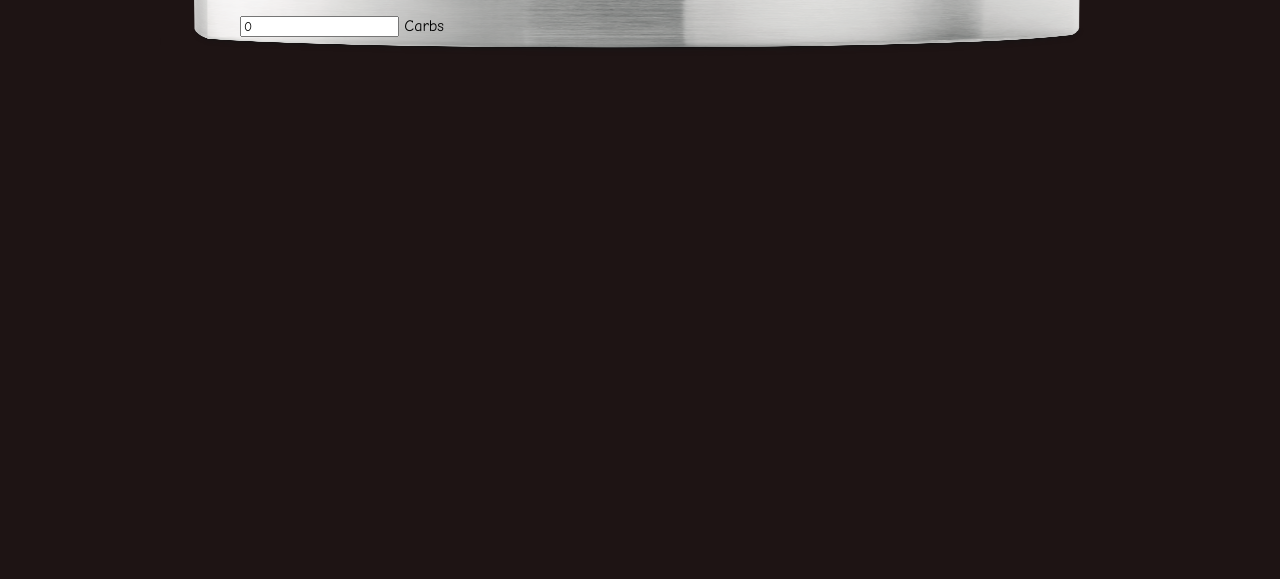
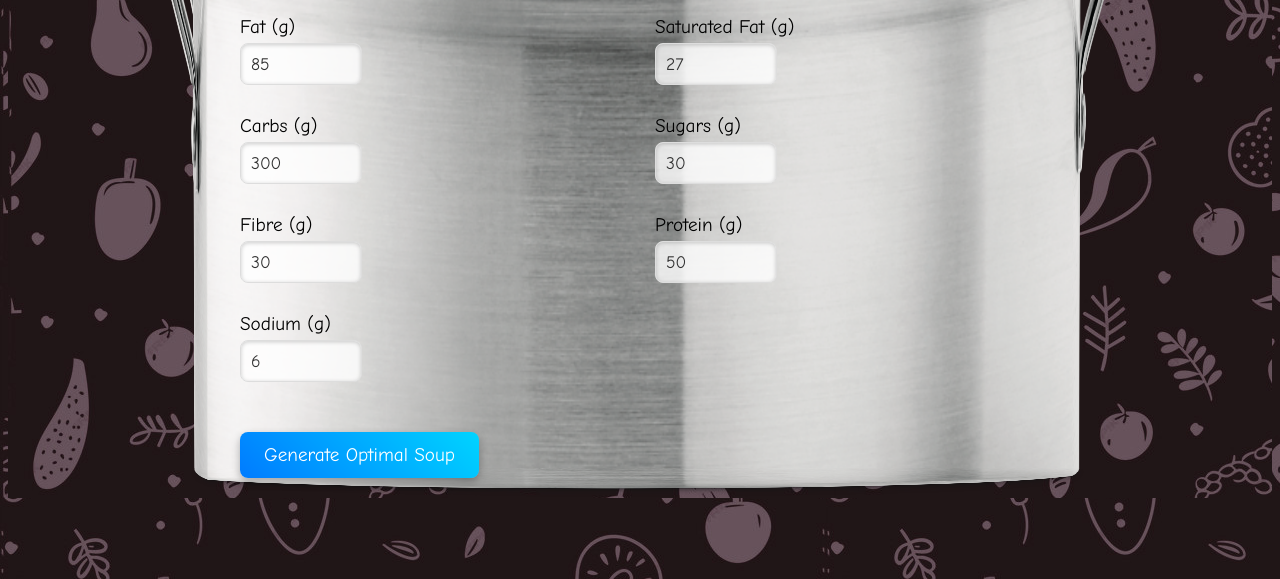
Before and after one commit to zac-garby/whatsinstock, a plain HTML site: page static/index.html in a window 1280 px wide. Shown: the part 221-800 px from the top of the page. Drawn offline with Linux system fonts and the light colour scheme.

Commit message:
random website stuff

```diff
--- a/static/index.html
+++ b/static/index.html
@@ -4,18 +4,57 @@
     <meta charset="UTF-8">
     <meta name="viewport" content="width=device-width, initial-scale=1.0">
     <title>What's in stock?</title>
-
     <link rel="stylesheet" href="styles.css">
 </head>
 <body>
     <div class="wrapper">
         <h1>What's in stock?</h1>
         <form id="config">
-            <div class="input-boxes">
-                <div>
-                    <input type="number" name="carbs" value="0" />
-                    <label for="carbs">Carbs</label>
-                </div>
+            <!-- Fat -->
+            <div class="input-box">
+                <label for="fat">Fat (g)</label>
+                <input type="number" id="fat" name="fat" value="85" min="70" max="100" placeholder="e.g., 85" />
+            </div>
+
+            <!-- Saturated Fat -->
+            <div class="input-box">
+                <label for="saturatedFat">Saturated Fat (g)</label>
+                <input type="number" id="saturatedFat" name="saturatedFat" value="27" min="20" max="35" placeholder="e.g., 27" />
+            </div>
+
+            <!-- Carbohydrates -->
+            <div class="input-box">
+                <label for="carbs">Carbs (g)</label>
+                <input type="number" id="carbs" name="carbs" value="300" min="200" max="400" placeholder="e.g., 300" />
+            </div>
+
+            <!-- Free Sugars -->
+            <div class="input-box">
+                <label for="sugars">Sugars (g)</label>
+                <input type="number" id="sugars" name="sugars" value="30" min="20" max="35" placeholder="e.g., 30" />
+            </div>
+
+            <!-- Fibre -->
+            <div class="input-box">
+                <label for="fiber">Fibre (g)</label>
+                <input type="number" id="fiber" name="fiber" value="30" min="20" max="40" placeholder="e.g., 30" />
+            </div>
+
+            <!-- Protein -->
+            <div class="input-box">
+                <label for="protein">Protein (g)</label>
+                <input type="number" id="protein" name="protein" value="50" min="40" max="60" placeholder="e.g., 50" />
+            </div>
+
+            <!-- Sodium (Salt) -->
+            <div class="input-box">
+                <label for="sodium">Sodium (g)</label>
+                <input type="number" id="sodium" name="sodium" value="6" min="0" max="10" step="0.1" placeholder="e.g., 6" />
+            </div>
+
+            <!-- Submit Button -->
+            <div class="submit-box">
+                <button type="submit">Generate Optimal Soup</button>
             </div>
         </form>
     </div>
--- a/static/styles.css
+++ b/static/styles.css
@@ -3,7 +3,10 @@
 }
 
 html, body {
+    background-image: url("/img/bg.jpg");
     background-color: rgb(30, 20, 20);
+    background-repeat: repeat; /* Ensures the background image tiles */
+    background-size: auto; /* Adjust this based on your image's desired size */
 }
 
 div.wrapper {
@@ -12,7 +15,7 @@ div.wrapper {
     right: 0;
     margin: auto;
     margin-top: 100px;
-    padding: 20px 80px 20px 80px;
+    padding: 20px 80px;
     border-image: url("/img/pot.png");
     border-image-slice: 121 147 169 169 fill;
     border-image-width: 30px 48px;
@@ -35,6 +38,60 @@ div.input-boxes {
     gap: 20px;
 }
 
-div.input-boxes div {
+#config {
+    display: grid;
+    grid-template-columns: 1fr 1fr;
+    gap: 30px;
+}
 
+.input-box {
+    display: flex;
+    flex-direction: column;
+    align-items: flex-start;
 }
+
+label {
+    font-size: 1.2em;
+    margin-bottom: 5px;
+    color: #000000;
+}
+
+input[type="number"] {
+    width: 100%;
+    max-width: 100px;
+    padding: 10px;
+    border: 1px solid #ddd;
+    border-radius: 8px;
+    font-size: 1.1em;
+    background: rgba(255, 255, 255, 0.8);
+    color: #333;
+    box-shadow: inset 0 1px 4px rgba(0, 0, 0, 0.2);
+    transition: all 0.3s;
+}
+
+input[type="number"]:focus {
+    border-color: #007bff;
+    box-shadow: 0 0 8px rgba(0, 123, 255, 0.5);
+}
+
+.submit-box {
+    grid-column: span 2;
+    margin-top: 20px;
+}
+
+button {
+    padding: 12px 24px;
+    background: linear-gradient(45deg, #007bff, #00d4ff);
+    color: #fff;
+    border: none;
+    border-radius: 8px;
+    font-size: 1.2em;
+    cursor: pointer;
+    transition: background 0.3s, transform 0.2s;
+    box-shadow: 0 4px 8px rgba(0, 0, 0, 0.3);
+}
+
+button:hover {
+    background: linear-gradient(45deg, #0056b3, #00a3d4);
+    transform: translateY(-2px);
+}
```
Also changed, not shown: static/img/bg.jpg (added).
